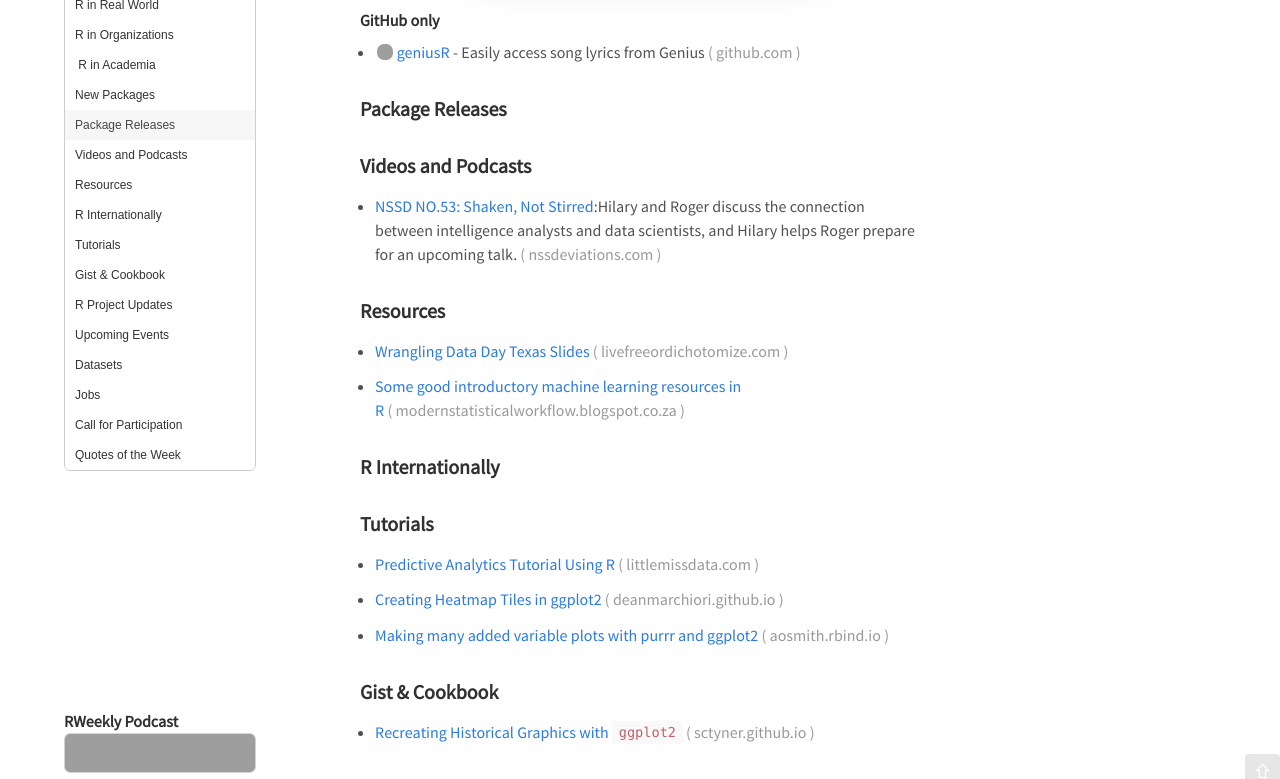
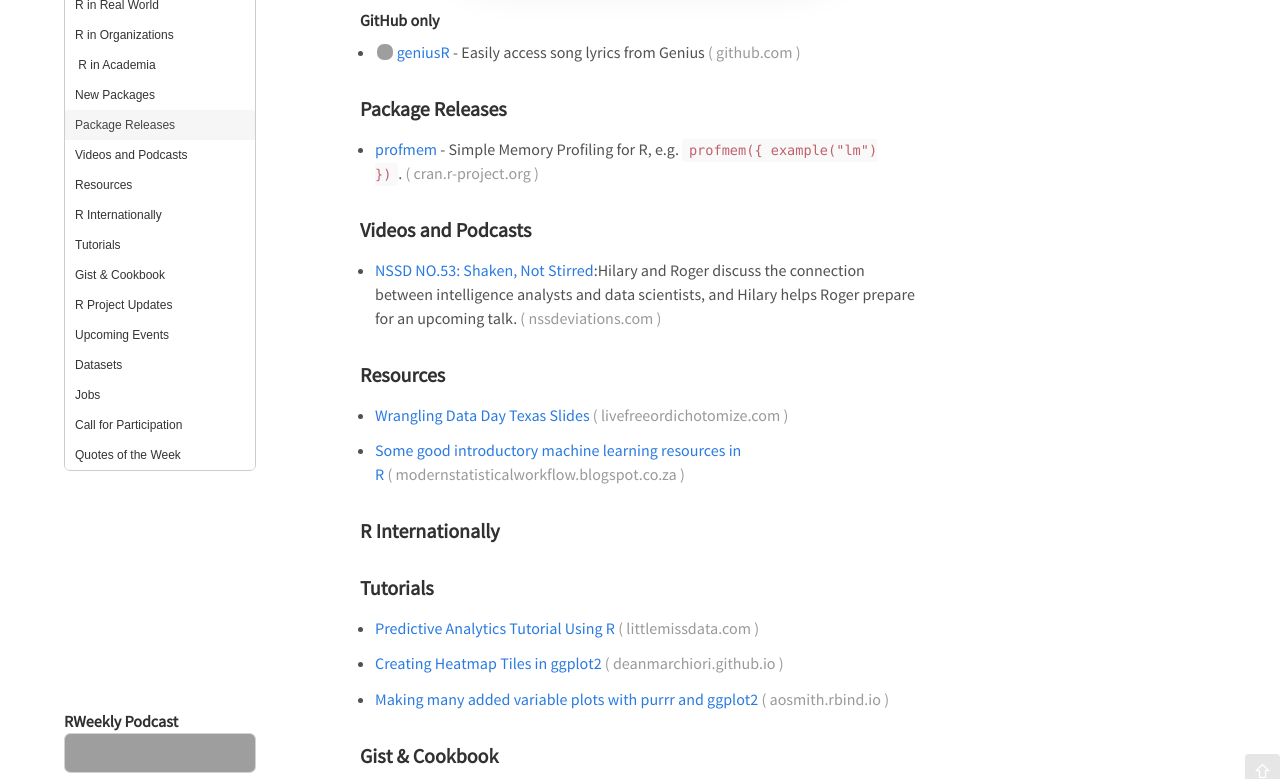
Before and after one commit to rweekly/rweekly.org, a Jekyll site: the page built from draft.md, in a window 1280 px wide and 900 px high, scrolled down 1600 px, cut to the strip 121-900 px from the top of the window. Built offline with Jekyll 4.4.1, drawn with Linux system fonts in a browser that asks for light colours; emoji names are drawn with the system emoji font; comment, search, counter and statistics services are not loaded; grey boxes are pictures that could not be loaded.

Commit message:
profmem 0.5.0 released

```diff
--- a/draft.md
+++ b/draft.md
@@ -58,6 +58,7 @@ Release Date: 2018-2-5
 
 ### Package Releases
 
++ [profmem](https://cran.r-project.org/package=profmem) - Simple Memory Profiling for R, e.g. `profmem({ example("lm") })`.
 
 ###  Videos and Podcasts
 
```
